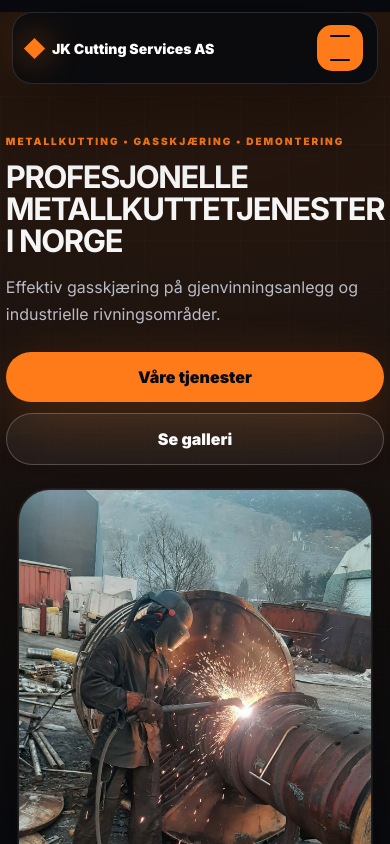
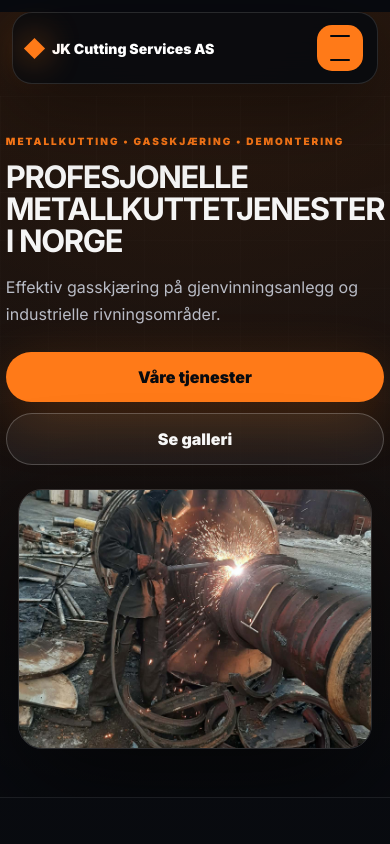
Before and after one commit to Zflex091/jk-cutting-services, a React (Vite) app: page / in a window 390 px wide. Shown: the top 844 px of the page. Built offline with nearby package versions, Linux system fonts and the light colour scheme.

Commit message:
resize hero image

```diff
--- a/src/App.css
+++ b/src/App.css
@@ -908,4 +908,36 @@ p {
 
   display: block;
 }
+.hero-visual {
+  display: flex;
+  justify-content: center;
+  align-items: center;
 }
+
+.hero-image {
+  width: 100%;
+  max-width: 520px;
+  height: 520px;
+  object-fit: cover;
+  object-position: center;
+  border-radius: 34px;
+  border: 1px solid rgba(255, 255, 255, 0.14);
+  box-shadow: 0 35px 110px rgba(0, 0, 0, 0.58);
+  display: block;
+}
+
+@media (max-width: 1180px) {
+  .hero-image {
+    max-width: 420px;
+    height: 460px;
+  }
+}
+
+@media (max-width: 760px) {
+  .hero-image {
+    max-width: 100%;
+    height: 260px;
+    border-radius: 24px;
+  }
+}
+}
```
